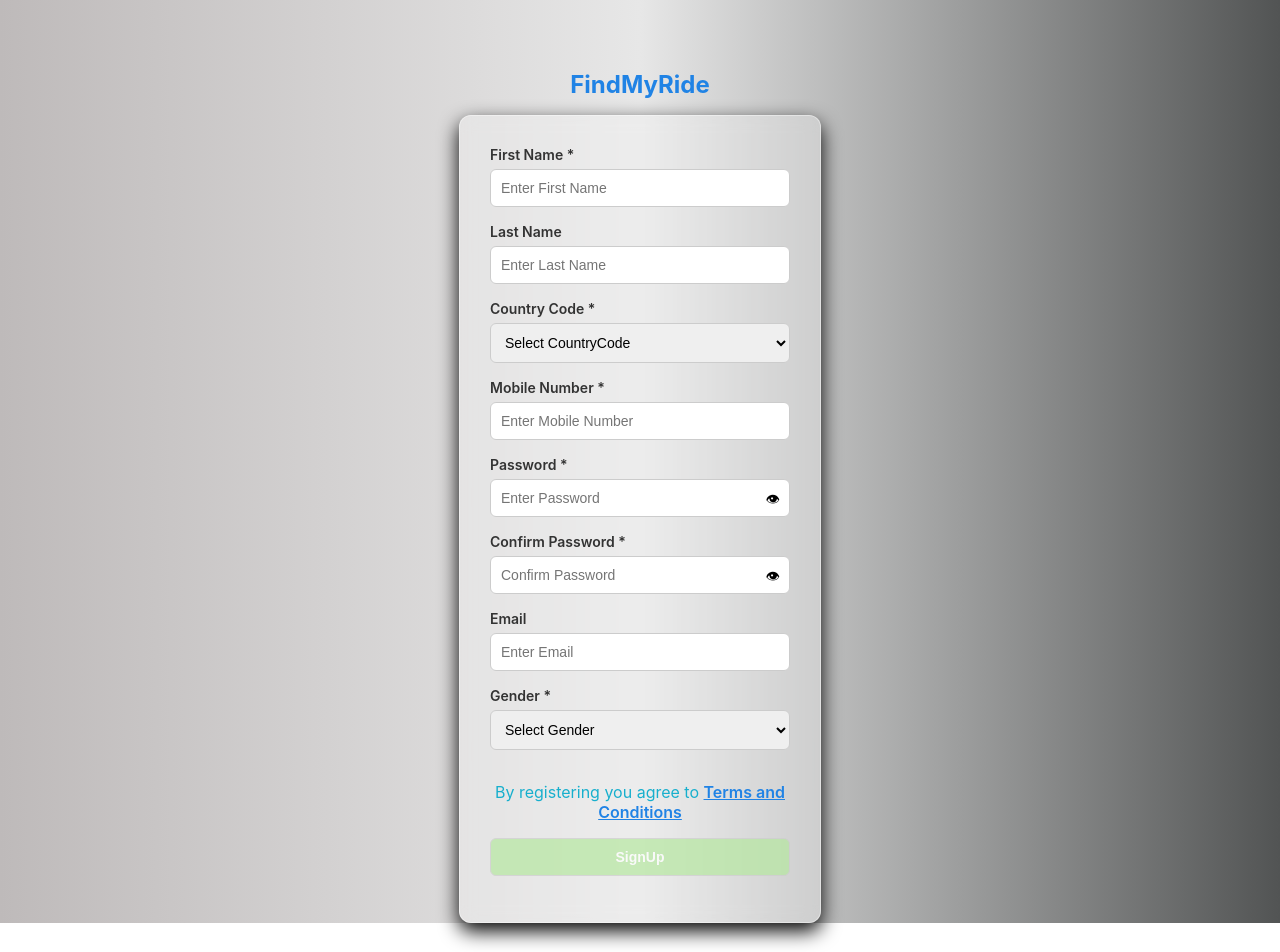
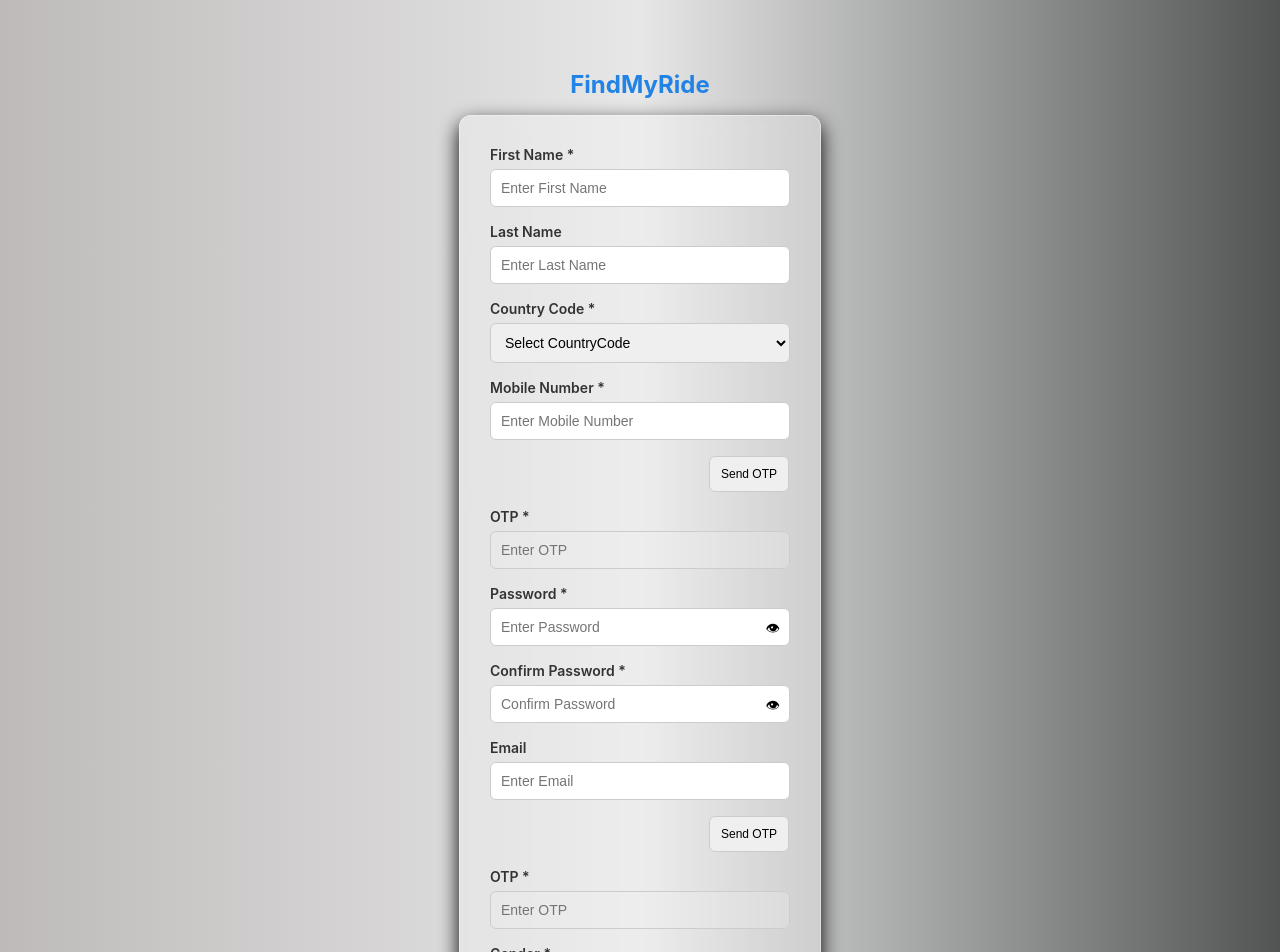
Before and after one commit to santoshmtelkur/FindMyRide-FrontEnd, a React (Create React App) app: page / in a window 1280 px wide. Shown: the top 952 px of the page. Before the commit the page ends 923 px from the top, so only its background shows below. Built offline with nearby package versions, Linux system fonts and the light colour scheme.

Commit message:
Updated full project

```diff
--- a/src/Register.css
+++ b/src/Register.css
@@ -159,3 +159,20 @@
   color: #c70000;
   border: 1px solid #c70000;
 }
+
+
+
+.toggleIcon {
+  position: absolute;
+  right: 10px;
+  top: 10px;
+  cursor: pointer;
+  font-size: 14px;
+}
+
+.otp{
+width:80px;
+font-size: 12px;
+margin-left: 219px;
+
+}
--- a/src/Register.jsx
+++ b/src/Register.jsx
@@ -186,7 +186,7 @@
 
         <label>First Name *</label>
         <input
-          id="nameinput"
+
           type="text"
           placeholder="Enter First Name"
           value={firstname}
@@ -230,6 +230,13 @@
           />
           {mobileError && <span className="MerrorRight">{mobileError}</span>}
 
+
+        <button type="button"  className="otp" >
+     Send OTP
+        </button>
+
+          <label>OTP *</label>
+           <input type="tel" placeholder="Enter OTP"disabled/>
           <label>Password *</label>
           <div style={{ position: "relative" }}>
             <input
@@ -241,13 +248,7 @@
               className={passwordError ? "PinputError" : ""}
             />
             <span
-              style={{
-                position: "absolute",
-                right: "10px",
-                top: "10px",
-                cursor: "pointer",
-                fontSize: "14px"
-              }}
+              className="toggleIcon"
               onClick={() => setShowPassword(!showPassword)}
             >
               {showPassword ? "🙈" : "👁"}
@@ -266,13 +267,7 @@
               className={confirmPasswordError ? "PinputError" : ""}
             />
             <span
-              style={{
-                position: "absolute",
-                right: "10px",
-                top: "10px",
-                cursor: "pointer",
-                fontSize: "14px"
-              }}
+           className="toggleIcon"
               onClick={() =>
                 setShowConfirmPassword(!showConfirmPassword)
               }
@@ -295,6 +290,21 @@
           />
           {emailError && <span className="NerrorRight">{emailError}</span>}
 
+
+
+        <button type="button"  className="otp" >
+     Send OTP
+        </button>
+
+                    <label>OTP *</label>
+ <input
+               type="tel"
+            placeholder="Enter OTP"
+
+           disabled
+            />
+
+
           <label>Gender *</label>
           <select
             id="gender"
@@ -308,21 +318,11 @@
           </select>
 
         </div>
-
-
-
-
-
-
-
         {formMessage && (
           <div className="formMessage">
             {formMessage}
           </div>
         )}
-
-
-
 <p className="p">
   By registering you agree to{" "}
   <a
@@ -334,9 +334,6 @@
     Terms and Conditions
   </a>
 </p>
-
-
-
         <button
           className={`button ${isFormFilled ? "activeButton" : "disabledButton"}`}
           type="submit"
```
